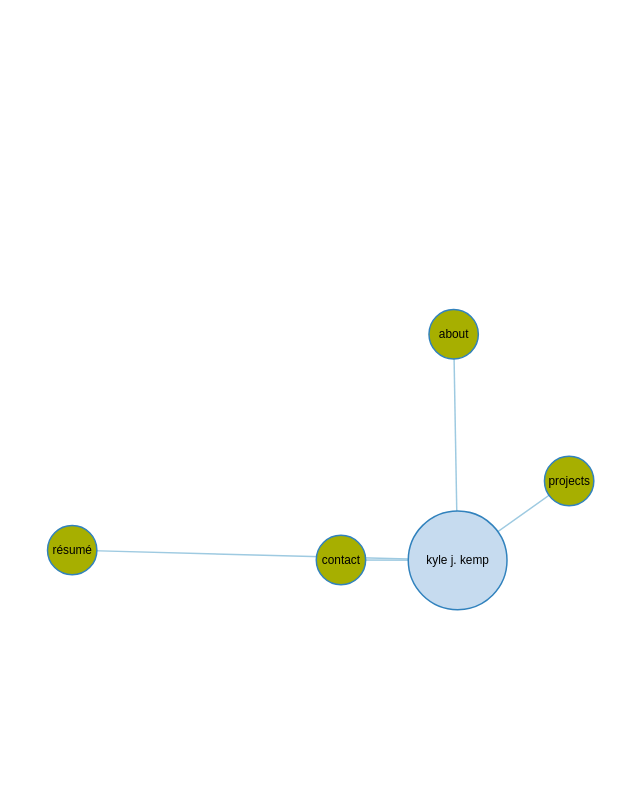
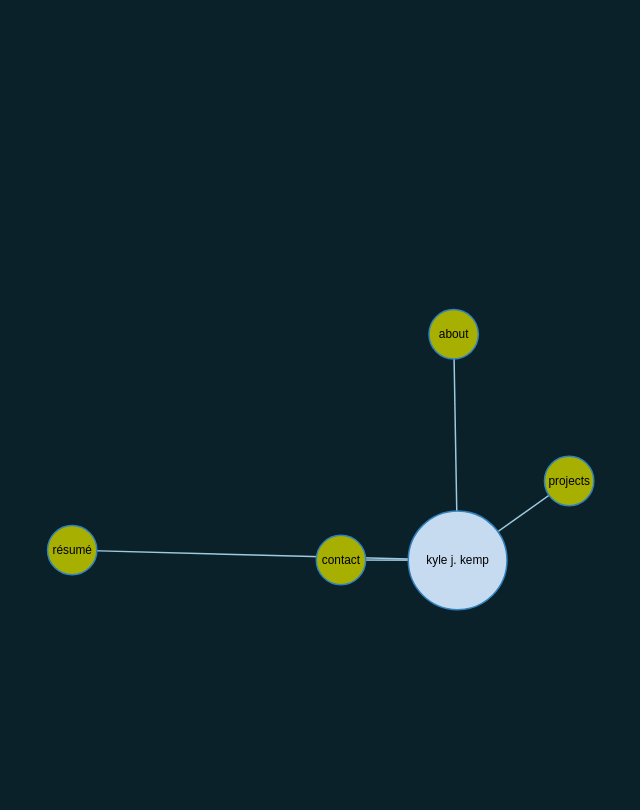
Before and after one commit to seiyria/interactive-resume, a PHP site: page / in a window 1280 px wide. Shown: the whole page, without its empty margins (293-933 px from the left). Run offline with PHP 8.4, Linux system fonts and the light colour scheme.

Commit message:
dark theme start

```diff
--- a/d3/site.css
+++ b/d3/site.css
@@ -20,3 +20,7 @@ svg {
 	width: 100%;
 	height: 100%;
 }
+
+body {
+	background-color: rgb(11, 33, 41);
+}
```
